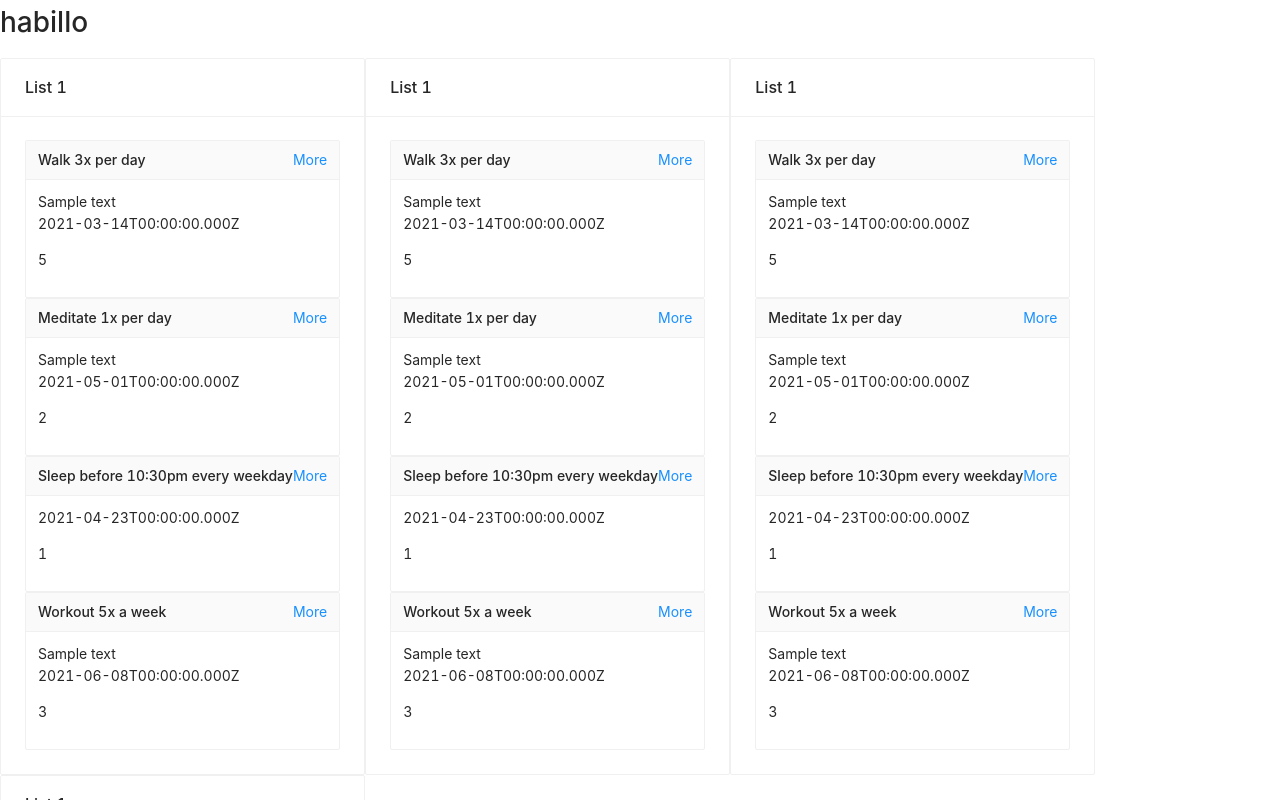
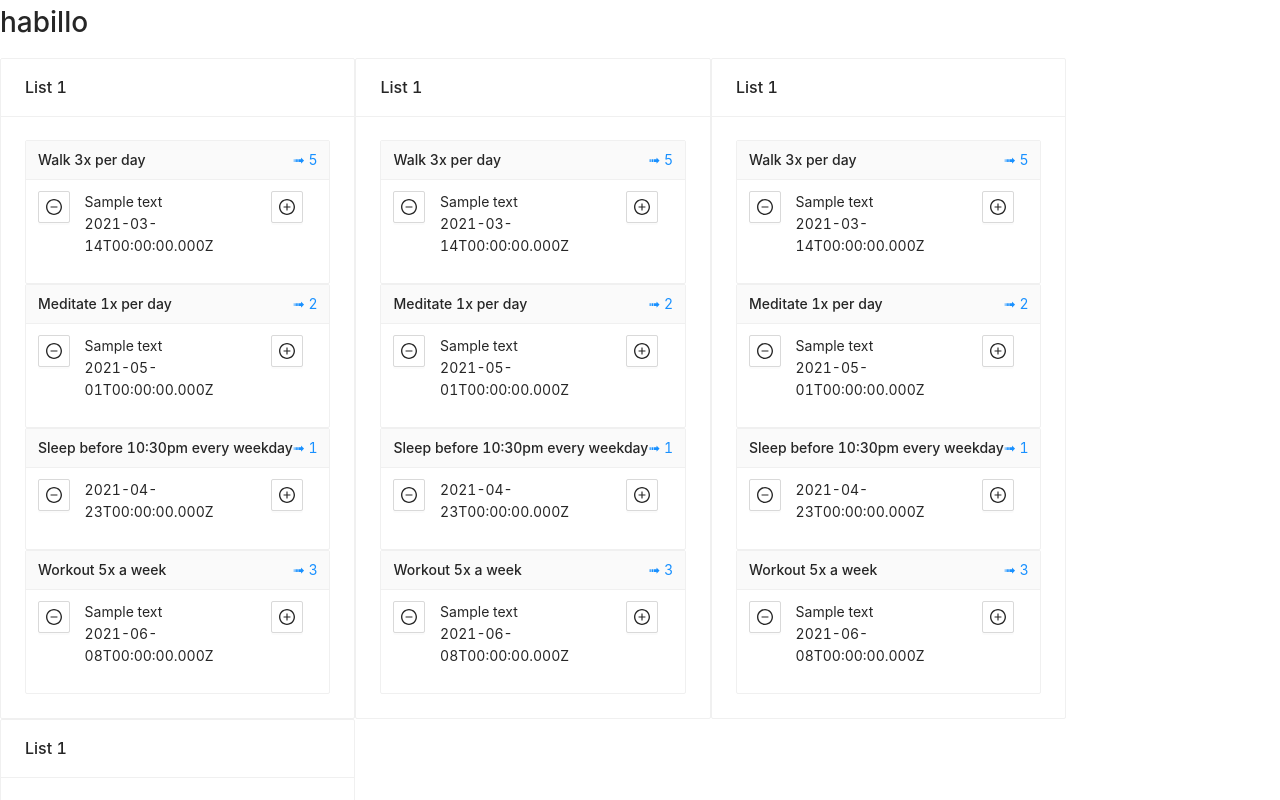
Before and after one commit to johannesstroebele91/Habillo, a JavaScript app: page / in a window 1280 px wide. Shown: the top 800 px of the page. Built offline with nearby package versions, Linux system fonts and the light colour scheme.

Commit message:
Added basic layout with ant design for habits

```diff
--- a/src/components/habit-item/HabitItem.js
+++ b/src/components/habit-item/HabitItem.js
@@ -1,20 +1,24 @@
 import "./HabitItem.css";
-import { Card } from "antd";
+import { Card, Row, Col, Tooltip, Button } from "antd";
+import { PlusCircleOutlined, MinusCircleOutlined } from "@ant-design/icons";
 
 function HabitItem(props) {
-  console.log(props);
   return (
-    <Card
-      type="inner"
-      title={props.habit.title}
-      size="small"
-      extra={<a href="#">More</a>}
-    >{props.habit.description}
-      <div>
-        <p>{props.habit.deadline.toISOString()}</p>
-        <p>{props.habit.streak}</p>
-        <p></p>
-      </div>
+    <Card type="inner" title={props.habit.title} size="small" extra={<a href="#">&#10143; {props.habit.streak}</a>} >
+      <Row>
+        <Col span={4}>
+          <Button icon={<MinusCircleOutlined />} />
+        </Col>
+        <Col span={16}>
+          {props.habit.description}
+          <div>
+            <p>{props.habit.deadline.toISOString()}</p>
+          </div>
+        </Col>
+        <Col span={4}>
+          <Button icon={<PlusCircleOutlined />} />
+        </Col>
+      </Row>
     </Card>
   );
 }
```
Also changed, not shown: 1 other file (tests, documents, lock files or other folders).
